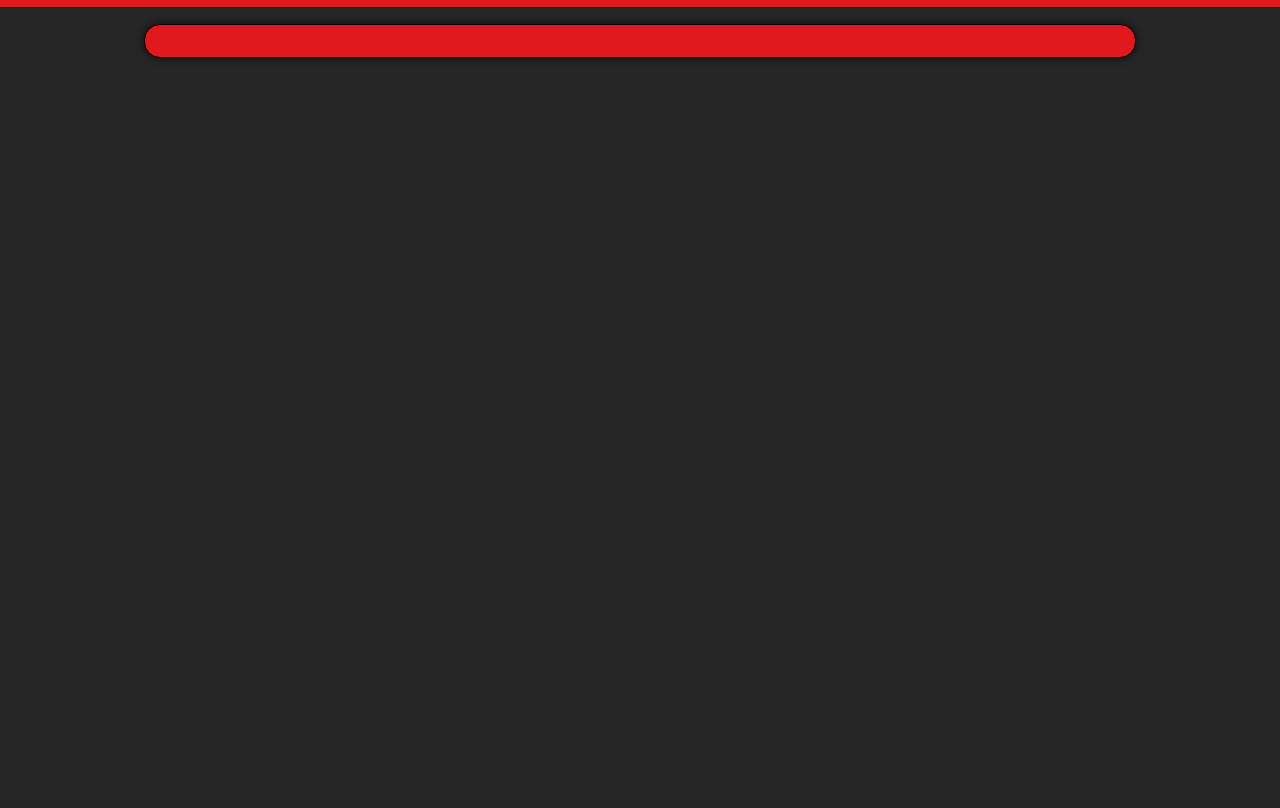
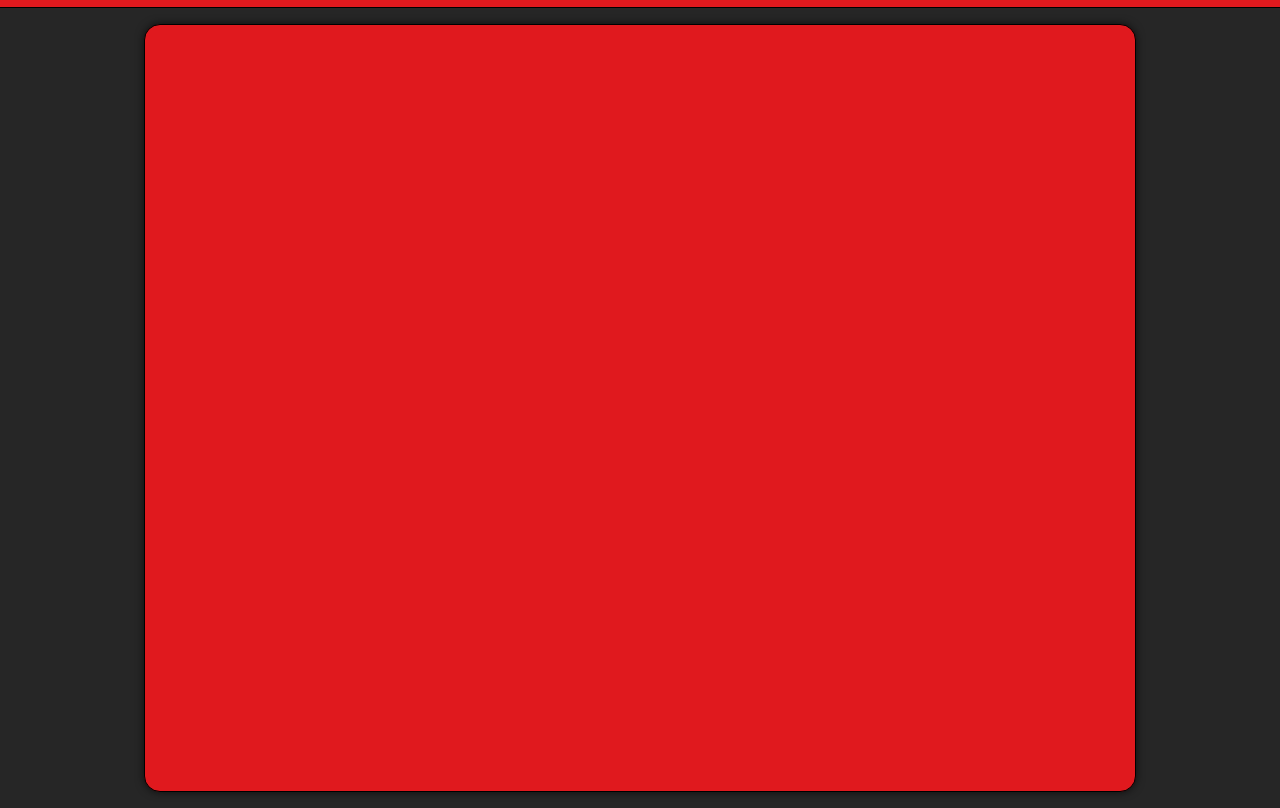
Before and after one commit to Lupyeah/Pokedex, a plain HTML site: page details.html in a window 1280 px wide. Shown: the part 76-884 px from the top of the page. Before the commit the page ends 800 px from the top, so only its background shows below. Drawn offline with nearby package versions, Linux system fonts and the light colour scheme.

Commit message:
update details

```diff
--- a/assets/css/details.css
+++ b/assets/css/details.css
@@ -1,7 +1,7 @@
 .pokemon-detail-card {
     display: flex;
     flex-direction: column;
-    height: 100vh;
+    height: 100%;
     width: 100%;
     color: white;
     padding: 1.25rem;
@@ -116,11 +116,14 @@ tr.breeding td {
     }
 
     section {
+        display: flex;
         margin-inline: 15rem;
-        border-radius: 0.75rem;
+        border-top-left-radius: 0.75rem;
+        border-top-right-radius: 0.75rem;
         margin-top: 1rem;
         border: #000 0.1rem solid;
         box-shadow: 0 0 0.7rem rgba(0, 0, 0, 0.664);
+        min-height: calc(100vh - 2rem);
     }
 
     .pokemon-detail-card .name {
```
